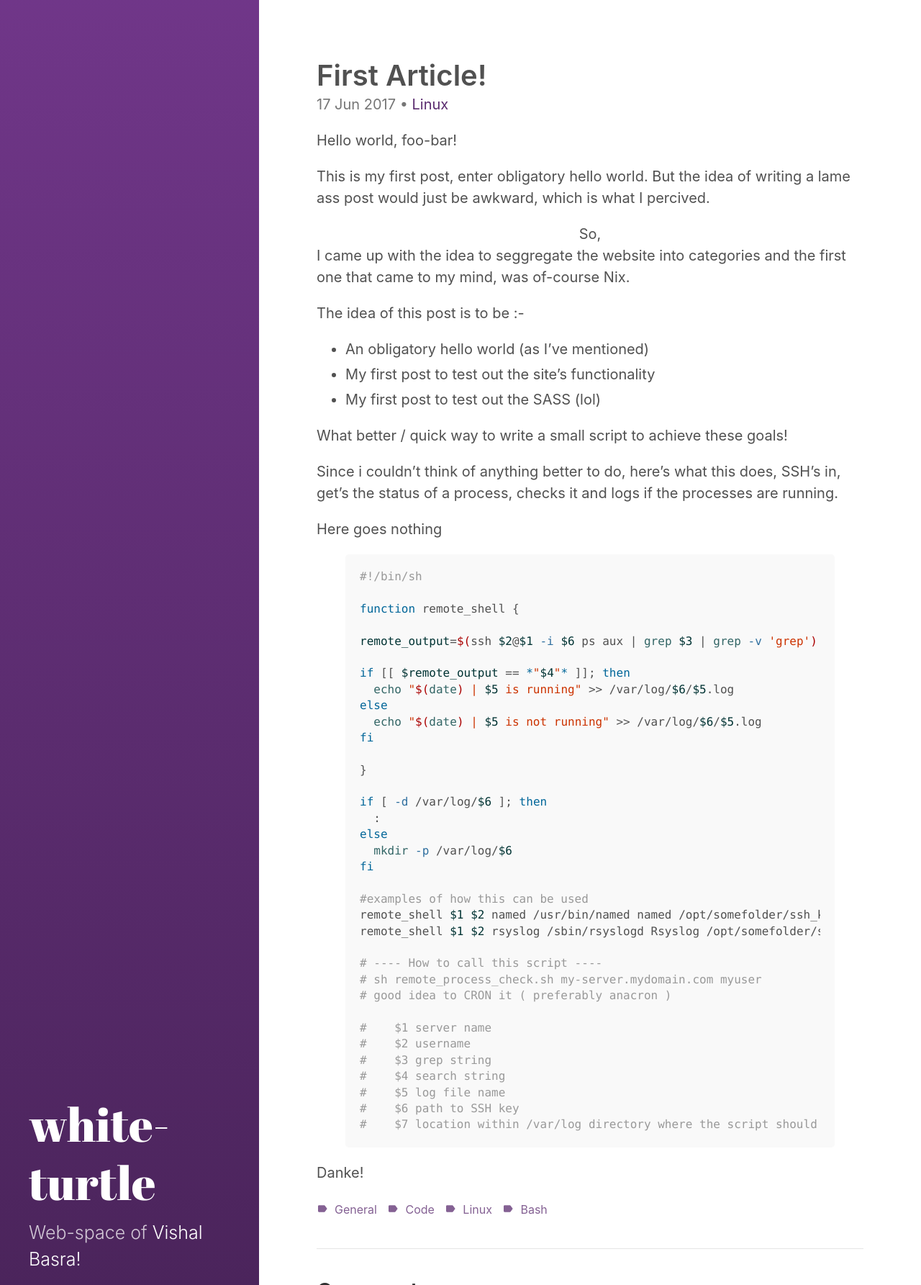
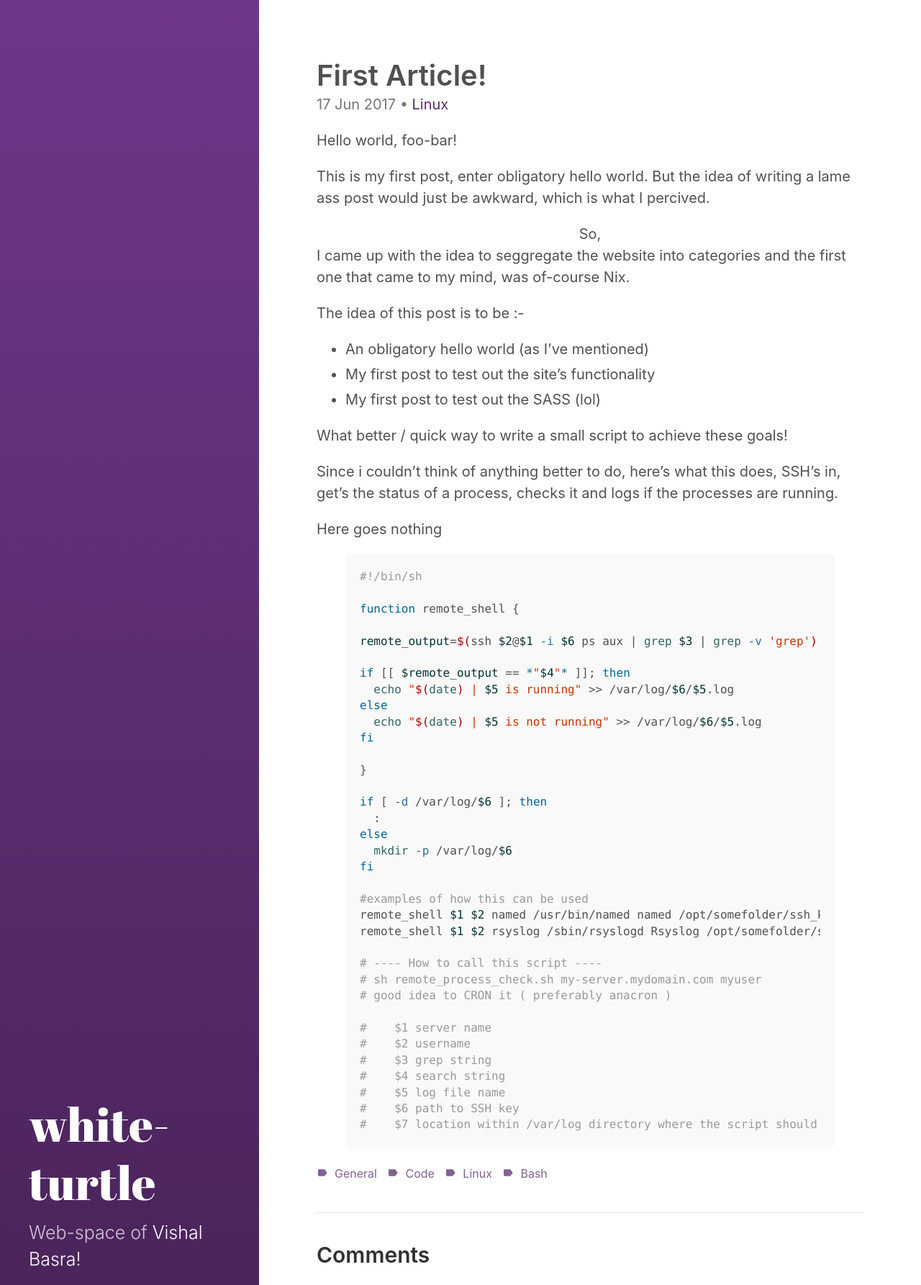
Before and after one commit to vishalbasra/vishalbasra.github.io, a Jekyll site: the page built from _posts/2017-06-17-linux-basics.md, in a window 1280 px wide, cut to the strip 0-1785 px from the top of the page. Shown: the whole strip at 72% size. Built offline with Jekyll 4.4.1, drawn with Linux system fonts in a browser that asks for light colours.

Commit message:
linkedin

```diff
--- a/_config.yml
+++ b/_config.yml
@@ -24,3 +24,6 @@
 sidebar_home_link:  true
 github:
   address: https://github.com/vishalbasra
+
+linkedin:
+  username: https://www.linkedin.com/in/vishal-basra-0506ba103/
--- a/_includes/sidebar-icon-links.html
+++ b/_includes/sidebar-icon-links.html
@@ -1,7 +1,7 @@
 <nav id="sidebar-icon-links">
   {% if site.github.address %}
     <a id="github-link"
-       class="icon" title="Github Project" aria-label="Github"
+       class="icon" title="Github Profile" aria-label="Github"
        href="{{ site.github.address }}">
       {% include svg/github.svg %}
     </a>
@@ -12,6 +12,14 @@
      href="{{ site.baseurl }}/feed.xml">
     {% include svg/feed.svg %}
   </a>
+
+  {% if site.linkedin.username %}
+    <a id="linkedin-link"
+       class="icon" title="Linkedin Link" aria-label="Linkedin"
+       href="{{ site.linkedin.username }}">
+      {% include svg/linkedin.svg %}
+    </a>
+  {% endif %}
 
   {% comment %}
     Check if we have tag or search pages page active before linking to it.
--- a/_posts/2017-06-17-linux-basics.md
+++ b/_posts/2017-06-17-linux-basics.md
@@ -68,5 +68,3 @@
 #    $7 location within /var/log directory where the script should log
 
 {% endhighlight %}
-
- Danke!
```
Also changed, not shown: _includes/svg/linkedin.svg (added).
